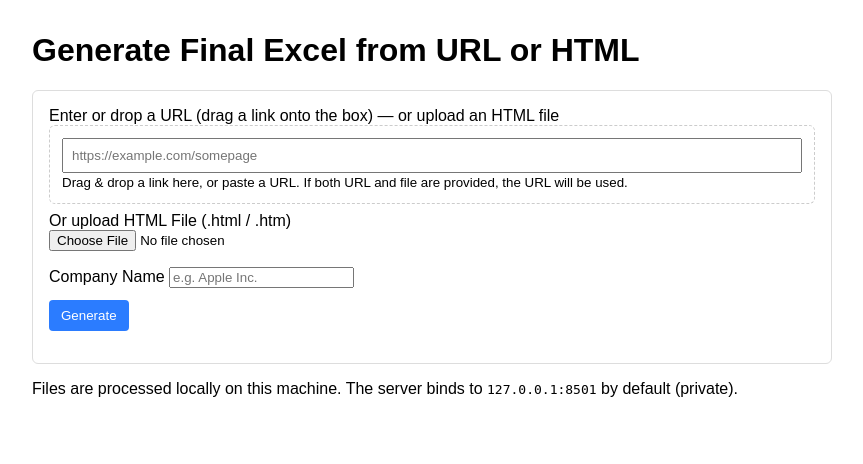
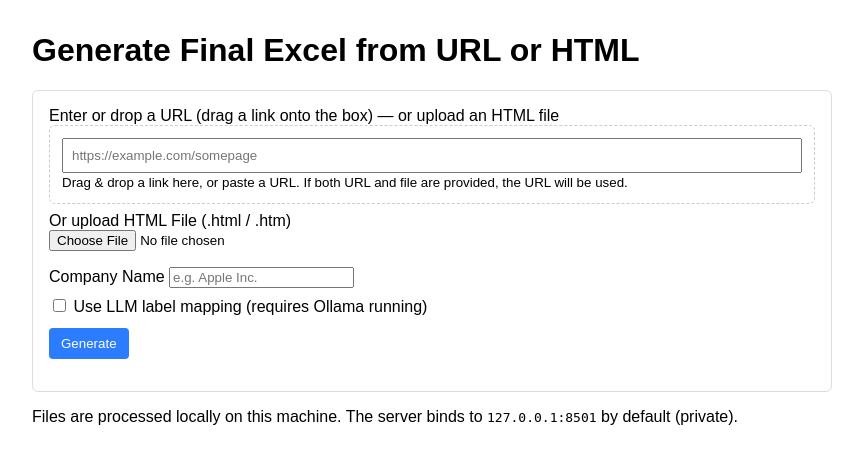
Before and after one commit to baptjl/final_project, a Flask app: page / in a window 1280 px wide. Shown: the top 464 px of the page, without its empty margins (208-1071 px from the left). Run offline with Flask 3, Linux system fonts and the light colour scheme.

Commit message:
Add optional LLM label mapping toggle in web UI

```diff
--- a/web_app/app.py
+++ b/web_app/app.py
@@ -20,6 +20,9 @@ ALLOWED_EXTENSIONS = {'.html', '.htm'}
 
 os.makedirs(UPLOAD_FOLDER, exist_ok=True)
 os.makedirs(OUTPUT_FOLDER, exist_ok=True)
+
+# Toggle LLM-based label mapping (Ollama). Default via env.
+USE_LLM_DEFAULT = os.environ.get('USE_LLM_DEFAULT', '0').lower() in {'1', 'true', 'yes', 'on'}
 
 app = Flask(__name__)
 app.config['MAX_CONTENT_LENGTH'] = 50 * 1024 * 1024  # 50 MB uploads
@@ -70,6 +73,12 @@ def index():
         url = request.form.get('url', '').strip()
         file = request.files.get('file')
         company = request.form.get('company', '').strip()
+        use_llm_flags = request.form.getlist('use_llm_flag')
+        use_llm = None
+        if use_llm_flags:
+            use_llm = '1' in use_llm_flags
+        else:
+            use_llm = USE_LLM_DEFAULT
 
         if not company:
             flash('Please provide a company name')
@@ -121,6 +130,8 @@ def index():
         script_path = os.path.abspath(os.path.join(os.path.dirname(__file__), '..', 'unified_pipeline.py'))
 
         cmd = [python_exec, script_path, '--html', saved_path, '--company', company, '--mid-product', mid_path, '--final', final_path]
+        if use_llm:
+            cmd.append('--use-llm')
 
         try:
             proc = subprocess.run(cmd, capture_output=True, text=True, check=False)
@@ -158,7 +169,7 @@ def index():
 
         return render_template('result.html', stdout=stdout, stderr=stderr, final_filename=final_for_template)
 
-    return render_template('index.html')
+    return render_template('index.html', use_llm_default=USE_LLM_DEFAULT)
 
 
 @app.route('/download/<filename>')
--- a/web_app/templates/index.html
+++ b/web_app/templates/index.html
@@ -25,6 +25,12 @@
 
         <label>Company Name</label>
         <input type="text" name="company" id="company" placeholder="e.g. Apple Inc." required />
+
+        <label style="display:block; margin-top:8px;">
+          <input type="hidden" name="use_llm_flag" value="0" />
+          <input type="checkbox" name="use_llm_flag" value="1" {% if use_llm_default %}checked{% endif %} />
+          Use LLM label mapping (requires Ollama running)
+        </label>
         <p style="margin-top:12px"><button type="submit">Generate</button></p>
       </form>
     </div>
```
